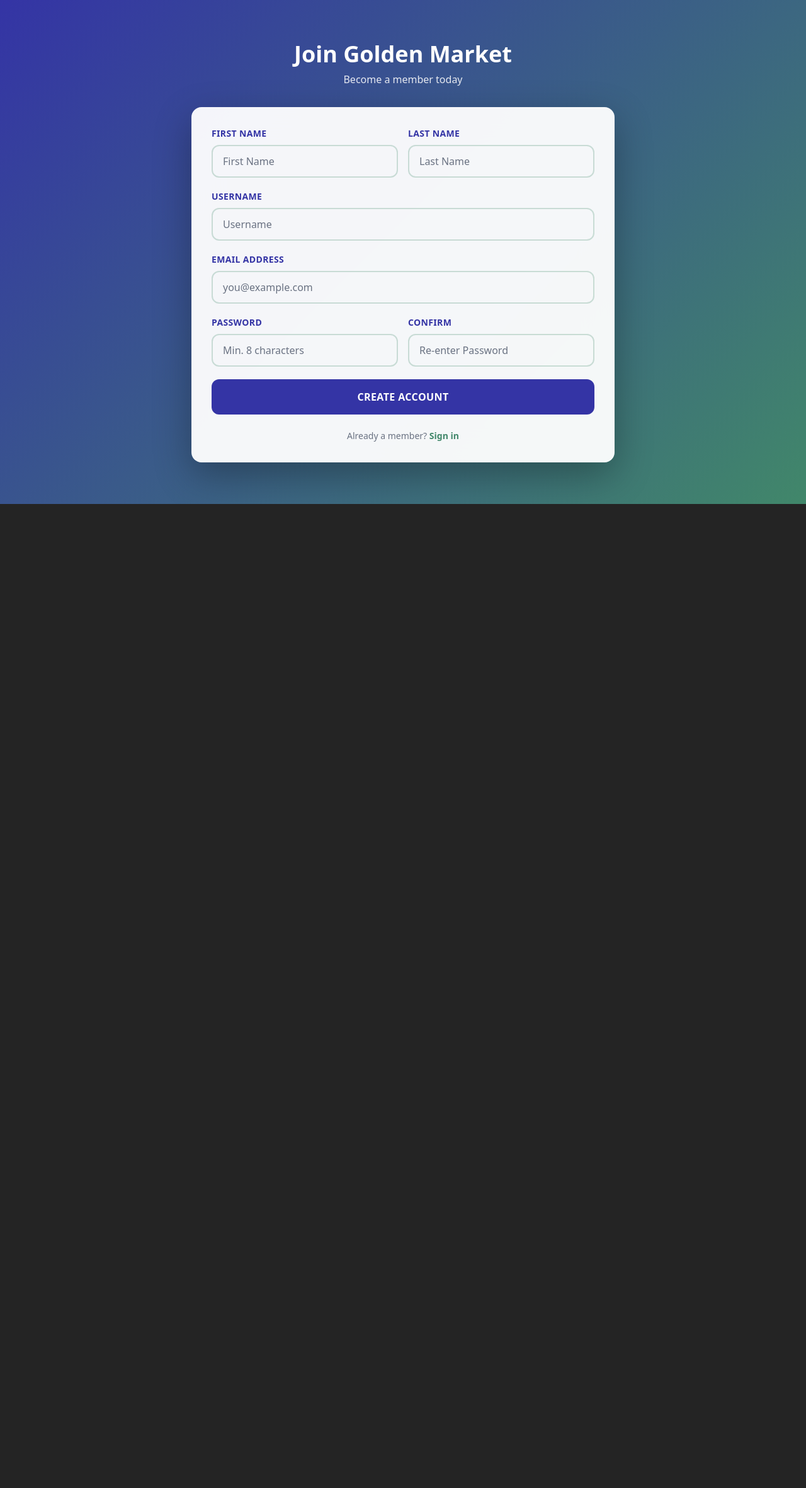
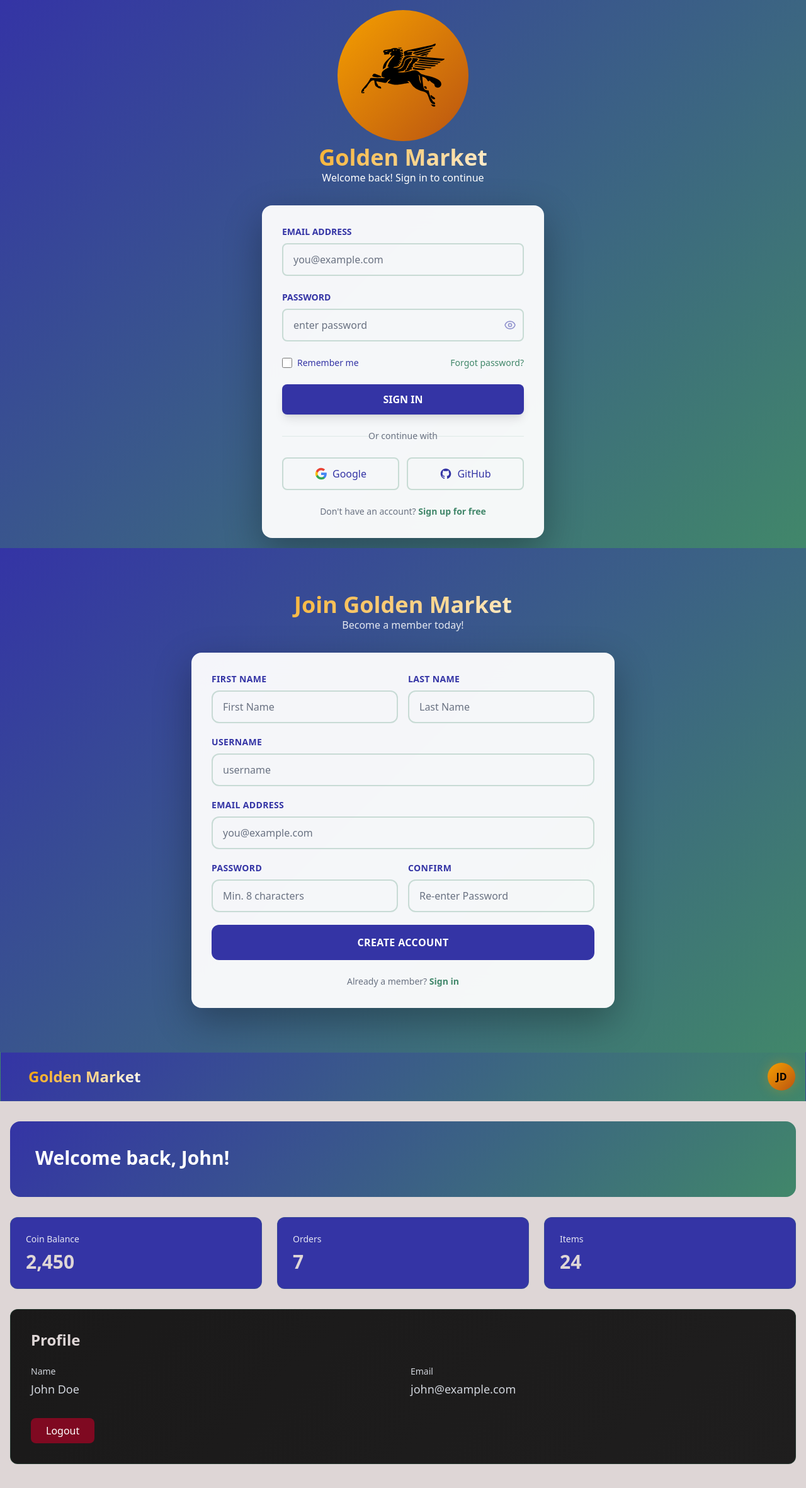
Before and after one commit to diorshelton/golden-market, a React (Vite) app: page /profile in a window 1280 px wide. Shown: the top 2362 px of the page at 63% size. Before the commit the page ends 800 px from the top, so only its background shows below. Built offline with nearby package versions, Linux system fonts and the light colour scheme.

Commit message:
add Profile.jsx with basic fields (email, balance, inventory count)

```diff
--- a/src/Profile.tsx
+++ b/src/Profile.tsx
@@ -1,31 +1,23 @@
 const ProfilePage = () => {
-
 	return (
-  <div className="min-h-screen" style={{ background: "#0a0a0a" }}>
+		<div className="min-h-screen" style={{ background: "#ded6d6" }}>
 			<header
 				className="border-b"
 				style={{
-        background:
-          "linear-gradient(135deg, rgba(15, 15, 15, 0.95) 0%, rgba(20, 20, 20, 0.95) 100%)",
-        borderColor: "rgba(245, 159, 0, 0.2)",
+					background: "linear-gradient(135deg, #3434a5 0%, #41876a 100%)",
+					border: "1px solid #41876a40",
 				}}
 			>
 				<div className="max-w-7xl mx-auto px-4 py-4 flex items-center justify-between">
 					<div className="flex items-center gap-3">
 						<div
 							className="p-2 rounded-lg"
-            style={{
-              background: "linear-gradient(135deg, #f59f00 0%, #ba5411 100%)",
-            }}
-          >
-            <svg
-              className="w-7 h-7 text-white"
-              fill="currentColor"
-              viewBox="0 0 20 20"
-            >
-              <path d="M10 2a6 6 0 00-6 6v3.586l-.707.707A1 1 0 004 14h12a1 1 0 00.707-1.707L16 11.586V8a6 6 0 00-6-6zM10 18a3 3 0 01-3-3h6a3 3 0 01-3 3z" />
-            </svg>
-          </div>
+							style={
+								{
+									// background: "linear-gradient(135deg, #3434a5 0%, #41876a 100%)",
+								}
+							}
+						></div>
 						<h1
 							className="text-2xl font-bold text-transparent bg-clip-text"
 							style={{
@@ -48,82 +40,73 @@ const ProfilePage = () => {
 					</div>
 				</div>
 			</header>
-
 			<div className="max-w-7xl mx-auto px-4 py-8">
 				<div
 					className="rounded-2xl p-10 mb-8 relative overflow-hidden"
 					style={{
-          background: "linear-gradient(135deg, #f59f00 0%, #ba5411 100%)",
+						background: "linear-gradient(135deg, #3434a5 0%, #41876a 100%)",
 					}}
 				>
-        <h2 className="text-3xl font-bold text-white mb-2">
-          Welcome back, John! 👋
+					<h2 className="text-3xl font-bold text-white mb-1">
+						Welcome back, John!
 					</h2>
-        <p className="text-white text-opacity-90">
-          Your premium marketplace awaits
-        </p>
 				</div>
-
 				<div className="grid grid-cols-3 gap-6 mb-8">
 					<div
 						className="rounded-xl p-6"
 						style={{
-            background:
-              "linear-gradient(135deg, rgba(15, 15, 15, 0.95) 0%, rgba(20, 20, 20, 0.95) 100%)",
-            border: "1px solid rgba(245, 159, 0, 0.2)",
+							background: "#3434a5",
+							border: "1px solid rgba(65, 135, 106, 0.251)",
 						}}
 					>
-          <p className="text-gray-400 text-sm mb-2">Balance</p>
-          <p className="text-3xl font-bold" style={{ color: "#f59f00" }}>
-            $2,450
+						<p className="text-white-300 text-sm mb-2">Coin Balance</p>
+						<p className="text-3xl font-bold" style={{ color: "#ded6d6" }}>
+							2,450
 						</p>
 					</div>
 					<div
 						className="rounded-xl p-6"
 						style={{
-            background:
-              "linear-gradient(135deg, rgba(15, 15, 15, 0.95) 0%, rgba(20, 20, 20, 0.95) 100%)",
-            border: "1px solid rgba(245, 159, 0, 0.2)",
+							background: "#3434a5",
+							border: "1px solid rgba(65, 135, 106, 0.251)",
 						}}
 					>
-          <p className="text-gray-400 text-sm mb-2">Orders</p>
-          <p className="text-3xl font-bold" style={{ color: "#f59f00" }}>
+						<p className="text-white-400 text-sm mb-2">Orders</p>
+						<p className="text-3xl font-bold" style={{ color: "#ded6d6" }}>
 							7
 						</p>
 					</div>
 					<div
 						className="rounded-xl p-6"
 						style={{
-            background:
-              "linear-gradient(135deg, rgba(15, 15, 15, 0.95) 0%, rgba(20, 20, 20, 0.95) 100%)",
-            border: "1px solid rgba(245, 159, 0, 0.2)",
+							background: "#3434a5",
+							border: "1px solid rgba(65, 135, 106, 0.251)",
 						}}
 					>
-          <p className="text-gray-400 text-sm mb-2">Sales</p>
-          <p className="text-3xl font-bold" style={{ color: "#f59f00" }}>
-            $8,920
+						<p className="text-white-400 text-sm mb-2">Items</p>
+						<p className="text-3xl font-bold" style={{ color: "#ded6d6" }}>
+							24
 						</p>
 					</div>
 				</div>
-
 				<div
 					className="rounded-xl p-8"
 					style={{
 						background:
 							"linear-gradient(135deg, rgba(15, 15, 15, 0.95) 0%, rgba(20, 20, 20, 0.95) 100%)",
-          border: "1px solid rgba(245, 159, 0, 0.2)",
+						border: "1px solid rgba(65, 135, 106, 0.251)",
 					}}
 				>
-        <h3 className="text-2xl font-bold mb-6" style={{ color: "#f59f00" }}>
+					<h3 className="text-2xl font-bold mb-6" style={{ color: "#ded6d6" }}>
 						Profile
 					</h3>
 					<div className="grid grid-cols-2 gap-6 text-gray-300">
 						<div>
-            <p className="text-sm text-gray-500 mb-1">Name</p>
+							<p className="text-sm text-white-500 mb-1">Name</p>
 							<p className="text-lg">John Doe</p>
 						</div>
 						<div>
-            <p className="text-sm text-gray-500 mb-1">Email</p>
+							<p className="text-sm text-white-500 mb-1">Email</p>
 							<p className="text-lg">john@example.com</p>
 						</div>
 					</div>
@@ -136,7 +119,7 @@ const ProfilePage = () => {
 				</div>
 			</div>
 		</div>
-  )
+	);
 };
 
 export default ProfilePage;
--- a/src/main.tsx
+++ b/src/main.tsx
@@ -3,10 +3,12 @@ import { createRoot } from 'react-dom/client'
 import './index.css'
 import Login from './pages/Login.tsx'
 import Register from './pages/Register.tsx'
+import ProfilePage from './Profile.tsx'
 
 createRoot(document.getElementById('root')!).render(
   <StrictMode>
-    {/* <Login/> */}
-    <Register/>
+    <Login/>
+    <Register />
+    <ProfilePage/>
   </StrictMode>,
 )
--- a/src/pages/Login.tsx
+++ b/src/pages/Login.tsx
@@ -23,16 +23,27 @@ const Login: React.FC = () => {
 				<div className="text-center mb-8">
 					<div
 						className="inline-block p-0 rounded-full mb-0"
-						style={
-							{
-								// background: "rgba(255, 255, 255, 0.95)",
-								// boxShadow: "0 8px 32px rgba(0, 0, 0, 0.1)",
-							}
-						}
+						// style={{
+						// 	background: "rgba(218, 184, 15, 0.95)",
+						// 	boxShadow: "0 8px 32px rgba(19, 4, 4, 0.1)",
+						// }}
+						style={{
+							backgroundImage:
+								"linear-gradient(135deg, #f59f00 0%, #ba5411 100%)",
+						}}
 					>
-						<img className="w-72 h-42" src={logo} />
+						<img className="w-52 h-52" src={logo} />
 					</div>
-					<h1 className="text-4xl font-bold text-white mb-2"> Golden Market</h1>
+					<h1
+						className="text-4xl font-bold text-transparent bg-clip-text"
+						style={{
+							backgroundImage:
+								"linear-gradient(135deg, #f59f00 0%, #ffffff 100%)",
+						}}
+					>
+						{" "}
+						Golden Market
+					</h1>
 					<p className="text-white text-opacity-90">
 						Welcome back! Sign in to continue
 					</p>
@@ -50,7 +61,7 @@ const Login: React.FC = () => {
 						{/* Email */}
 						<div>
 							<label
-								className="block text-sm font-medium mb-2"
+								className="block text-sm font-semibold mb-2"
 								style={{ color: "#3434a5" }}
 							>
 								EMAIL ADDRESS
@@ -69,7 +80,7 @@ const Login: React.FC = () => {
 						{/* Password */}
 						<div>
 							<label
-								className="block text-sm font-medium mb-2"
+								className="block text-sm font-semibold mb-2"
 								style={{ color: "#3434a5" }}
 							>
 								PASSWORD
@@ -77,7 +88,7 @@ const Login: React.FC = () => {
 							<div className="relative">
 								<input
 									type={showPassword ? "text" : "password"}
-									placeholder="Enter password"
+									placeholder="enter password"
 									className="w-full px-4 py-3 rounded-lg border-2 focus:outline-none focus:border-current transition-colors pr-12
 									text-white placeholder-gray-500
 									"
--- a/src/pages/Register.tsx
+++ b/src/pages/Register.tsx
@@ -7,10 +7,16 @@ const Register: React.FC = () => (
 	>
 		<div className="w-full max-w-2xl relative z-10">
 			<div className="text-center mb-8">
-				<h1 className="text-4xl font-bold text-white mb-2">
+				<h1
+					className="text-4xl font-bold text-transparent bg-clip-text"
+					style={{
+						backgroundImage:
+							"linear-gradient(135deg, #f59f00 0%, #ffffff 100%)",
+					}}
+				>
 					Join Golden Market
 				</h1>
-				<p className="text-white-text-opacity-90">Become a member today</p>
+				<p className="text-white-text-opacity-90">Become a member today!</p>
 			</div>
 
 			{/* Register Card */}
@@ -61,7 +67,7 @@ const Register: React.FC = () => (
 								focus:border-current
 								placeholder-gray-500"
 								style={{
-									borderColor: "#41876a40",
+									borderColor: "rgba(65, 135, 106, 0.251)",
 									color: "#3434a5",
 								}}
 							/>
@@ -76,7 +82,7 @@ const Register: React.FC = () => (
 						</label>
 						<input
 							type="text"
-							placeholder="Username"
+							placeholder="username"
 							className="w-full px-4 py-3 rounded-xl
 								border-2
 								focus:outline-none
```
Lines whose indentation alone changed are shown as unchanged.
